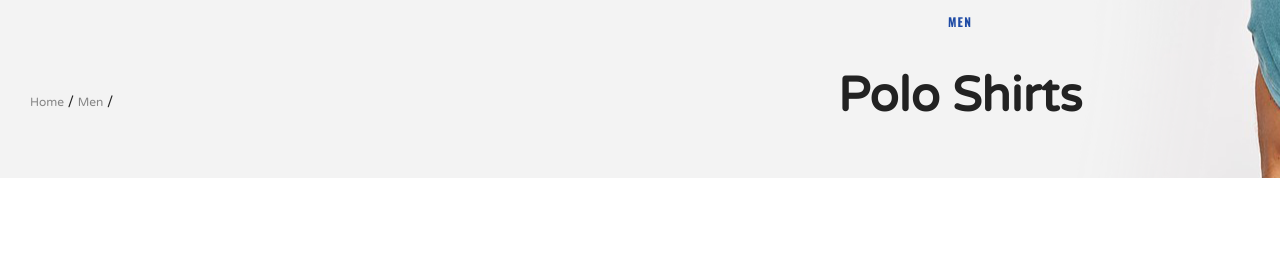
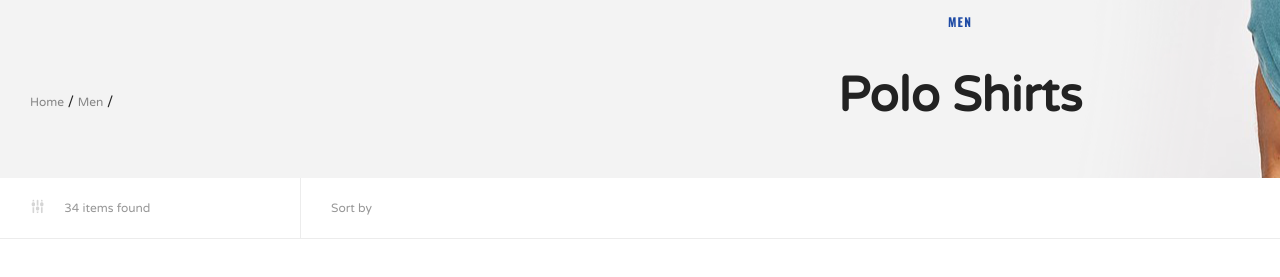
Before and after one commit to kraken1970/AwareInternetShop, a website: page src/index.html in a window 1280 px wide. Shown: the part 83-360 px from the top of the page. Drawn offline with nearby package versions, Linux system fonts and the light colour scheme; files whose address does not match are found by name.

Commit message:
l4 07.53

```diff
--- a/src/assets/styles/header.css
+++ b/src/assets/styles/header.css
@@ -43,10 +43,8 @@ span {
 .main-wrapper {
   padding: 0;
   min-width: 320px;
-
-
   position: relative;
-  /*overflow: hidden;*//*КОСЯК!!!!*/
+  overflow: hidden;/*КОСЯК!!!!*/
   opacity: 1;
   min-height: 100%;
 }
@@ -468,4 +466,44 @@ span.badge {
   text-transform: uppercase;
   letter-spacing: 1.2px;
 }
-/* l4 start */
+
+.filter {
+  display: flex;
+  border-bottom: 1px solid #ececec;
+  min-height: 60px;
+  .filter-sidebar {
+    display: flex;
+    align-items: center;
+    width: 240px;
+    padding: 15px 30px;
+    flex: none;
+    border-right: 1px solid #ececec;
+  }
+  .filter-content {
+    display: flex;
+    align-items: center;
+    padding: 15px 30px;
+    flex: 1;/*тянем на всю ширину контента*/
+  }
+  .filter__title {
+    color: #979797;
+    font-size: 12px;
+    line-height: 16px;
+  }
+}
+
+.toggle-filter {
+  color: #d5d5d5;
+  font-size: 16px;
+  background-color: transparent;
+  border: none;
+  padding: 0;
+  margin-right: 20px;
+  transition: all 0.3s;
+  &:hover {
+    color: $color-blue;
+  }
+  .sr-only {
+    display: none;
+  }
+}
--- a/src/assets/styles/style.css
+++ b/src/assets/styles/style.css
@@ -1287,10 +1287,8 @@ span {
 .main-wrapper {
   padding: 0;
   min-width: 320px;
-
-
   position: relative;
-  /*overflow: hidden;*//*КОСЯК!!!!*/
+  overflow: hidden;/*КОСЯК!!!!*/
   opacity: 1;
   min-height: 100%;
 }
@@ -1851,7 +1849,77 @@ span.badge {
   letter-spacing: 1.2px;
 }
 
-/* l4 start */
+.filter {
+  display: -webkit-box;
+  display: -webkit-flex;
+  display: -ms-flexbox;
+  -js-display: flex;
+  display: flex;
+  border-bottom: 1px solid #ececec;
+  min-height: 60px;
+}
+
+.filter .filter-sidebar {
+    display: -webkit-box;
+    display: -webkit-flex;
+    display: -ms-flexbox;
+    -js-display: flex;
+    display: flex;
+    -webkit-box-align: center;
+    -webkit-align-items: center;
+        -ms-flex-align: center;
+            align-items: center;
+    width: 240px;
+    padding: 15px 30px;
+    -webkit-box-flex: 0;
+    -webkit-flex: none;
+        -ms-flex: none;
+            flex: none;
+    border-right: 1px solid #ececec;
+  }
+
+.filter .filter-content {
+    display: -webkit-box;
+    display: -webkit-flex;
+    display: -ms-flexbox;
+    -js-display: flex;
+    display: flex;
+    -webkit-box-align: center;
+    -webkit-align-items: center;
+        -ms-flex-align: center;
+            align-items: center;
+    padding: 15px 30px;
+    -webkit-box-flex: 1;
+    -webkit-flex: 1;
+        -ms-flex: 1;
+            flex: 1 1 0%;/*тянем на всю ширину контента*/
+  }
+
+.filter .filter__title {
+    color: #979797;
+    font-size: 12px;
+    line-height: 16px;
+  }
+
+.toggle-filter {
+  color: #d5d5d5;
+  font-size: 16px;
+  background-color: transparent;
+  border: none;
+  padding: 0;
+  margin-right: 20px;
+  -webkit-transition: all 0.3s;
+  -o-transition: all 0.3s;
+  transition: all 0.3s;
+}
+
+.toggle-filter:hover {
+    color: #1f4ba5;
+  }
+
+.toggle-filter .sr-only {
+    display: none;
+  }
 
 /* Large Devices, Wide Screens */
 
--- a/src/index.html
+++ b/src/index.html
@@ -306,6 +306,22 @@
       <h1 class="header-inner__title">Polo Shirts</h1>
     </section>
 
+    <div class="tab-wrap">
+
+      <div class="filter">
+        <div class="filter-sidebar">
+          <button class="toggle-filter" type="button">
+            <span class="icon-sliders"></span>
+            <span class="sr-only">Filters</span>
+          </button>
+          <span class="filter__title">34 items found</span>
+        </div>
+        <div class="filter-content">
+            <span class="filter__title">Sort by</span>
+        </div>
+      </div>
+    </div>
+
   </main>
 
 </div>
```
